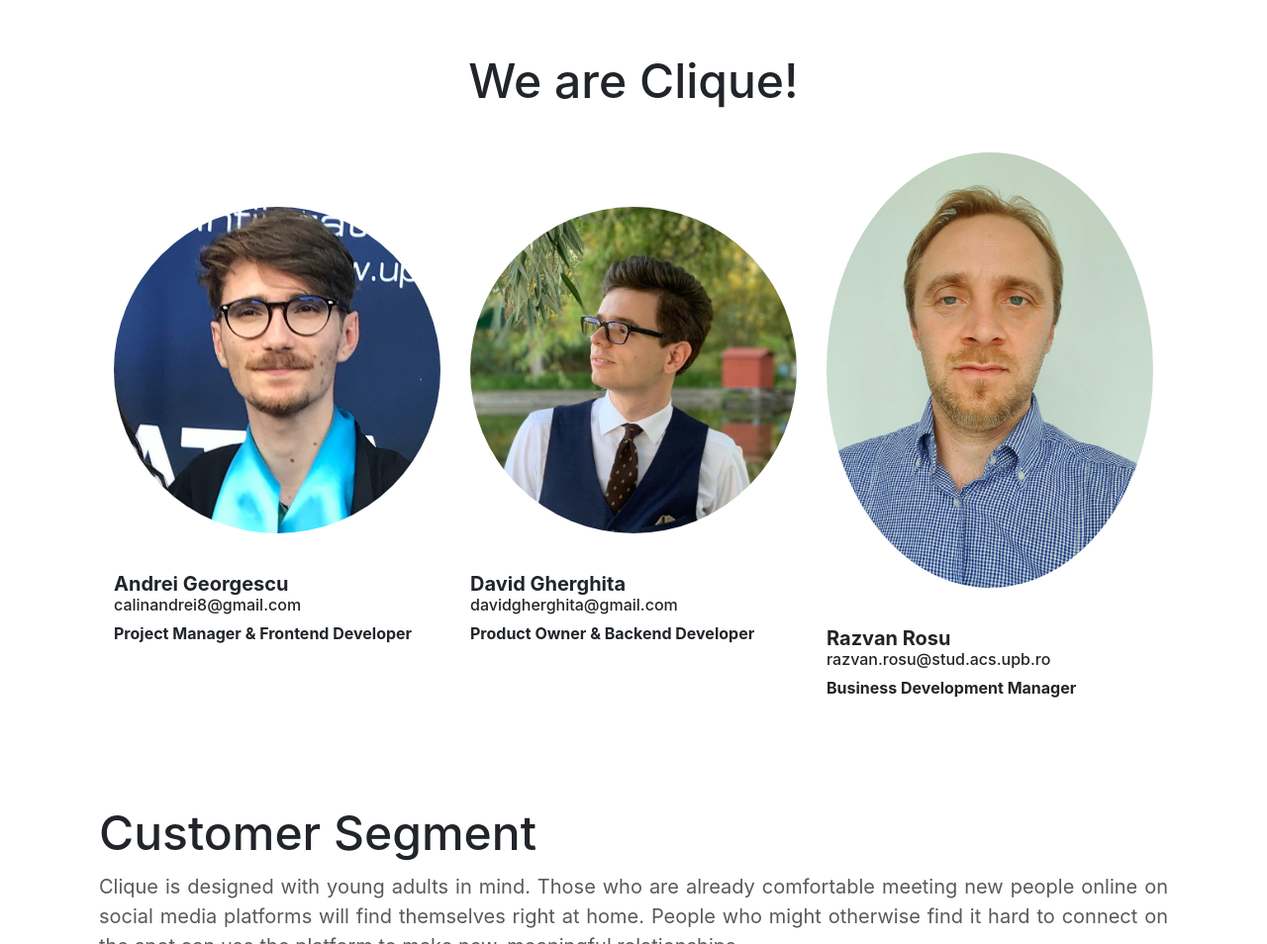
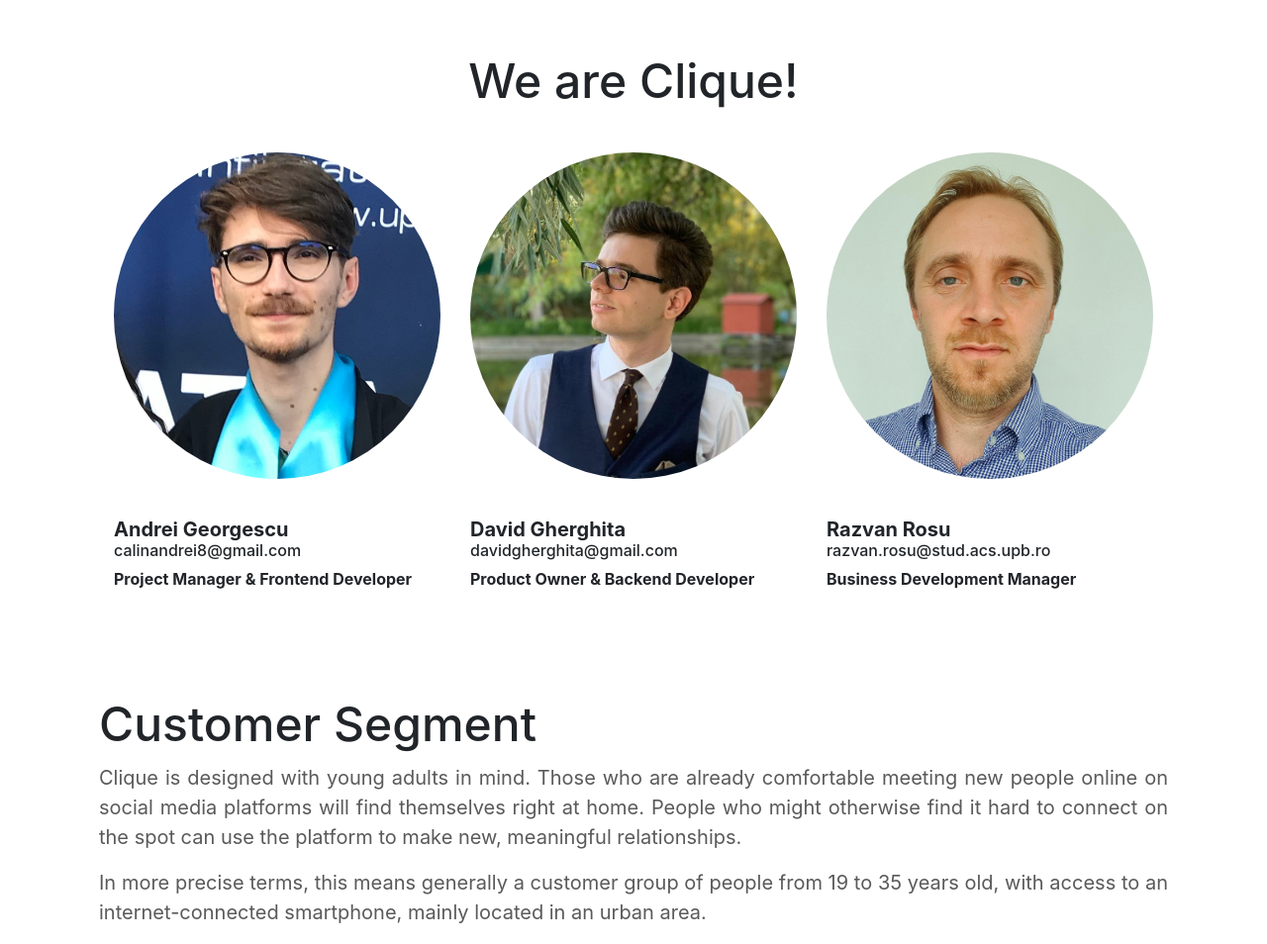
Before and after one commit to andreicalin-georgescu/dss-project, a plain HTML site: page index.html in a window 1280 px wide. Shown: the part 978-1932 px from the top of the page at 99% size. Drawn offline with Linux system fonts and the light colour scheme.

Commit message:
Resize image

```diff
--- a/index.html
+++ b/index.html
@@ -109,7 +109,7 @@
 							<div class="col-lg-4 col-md-4 d-flex align-items-center justify-content-center">
 								<div class="text-centered">
 									<div class="mb-4 d-flex align-items-center justify-content-center">
-										<img src="images/Pictures-dss/Team/Razvan.png" class="img-fluid" style="border-radius: 50%;">
+										<img src="images/Pictures-dss/Team/Razvan.jpeg" class="img-fluid" style="border-radius: 50%;">
 									</div>
 									<h5 style="margin-bottom: 0px;"><dt>Razvan Rosu</dt></h5>
 									<h6 style="margin-bottom: 10px;">razvan.rosu@stud.acs.upb.ro</h6>
```
Also changed, not shown: images/Pictures-dss/Team/Razvan.jpeg (added), images/Pictures-dss/Team/Razvan.png (deleted).
